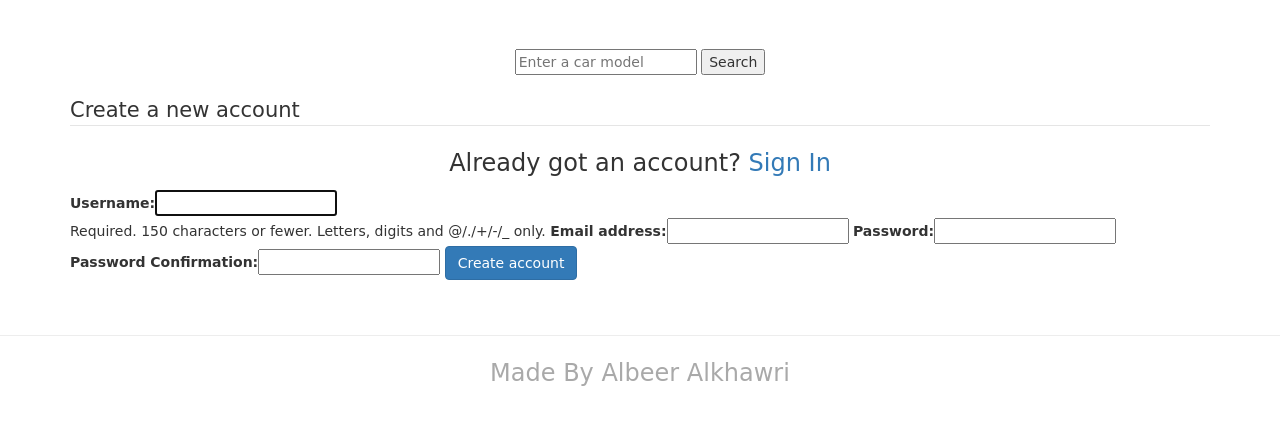
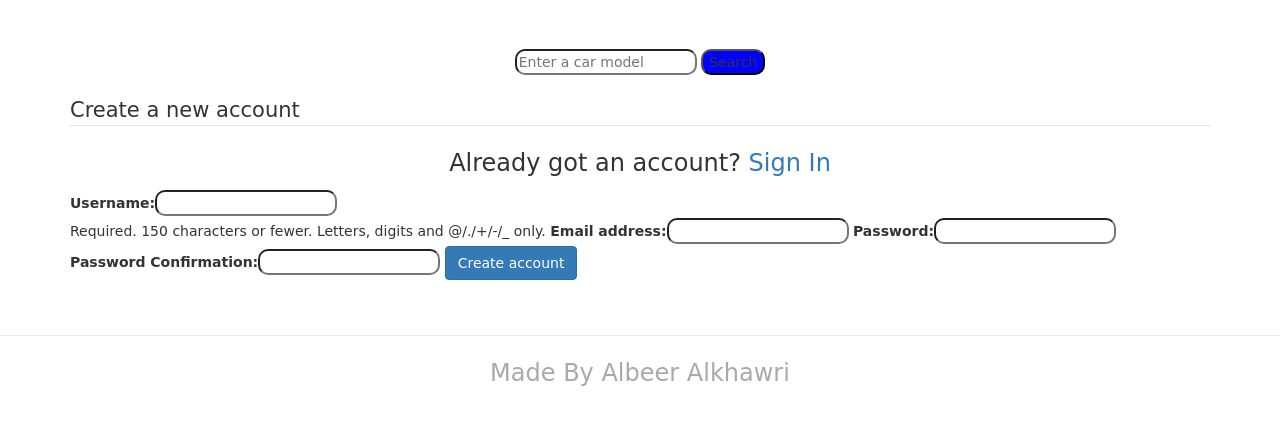
Before and after one commit to albeeralkhawri/Albeer.Cars.Sale, a Django app: page /accounts/register/ in a window 1280 px wide. Shown: the part 51-476 px from the top of the page. Run offline with Django 3.2, Linux system fonts and the light colour scheme; some libraries are stand-ins or nearby versions; some web fonts are replaced.

Commit message:
add same css for search and for car image

```diff
--- a/static/css/custom.css
+++ b/static/css/custom.css
@@ -13,7 +13,8 @@ h3{
     height: 200px;
     float: right;
     margin-top: 5%;
-    margin-left: 10px
+    margin-left: 10px;
+    margin-bottom: 5%;
 }
 
 .goback{
@@ -91,6 +92,15 @@ caption p {
      text-align: center;
  }
 
+input{
+    border-radius: 10px;
+    outline: none
+}
+.search{
+    border-radius: 10px;
+    outline: none;
+    background-color: blue
+}
 p{
     text-align: center;
     font-size: x-large
```
